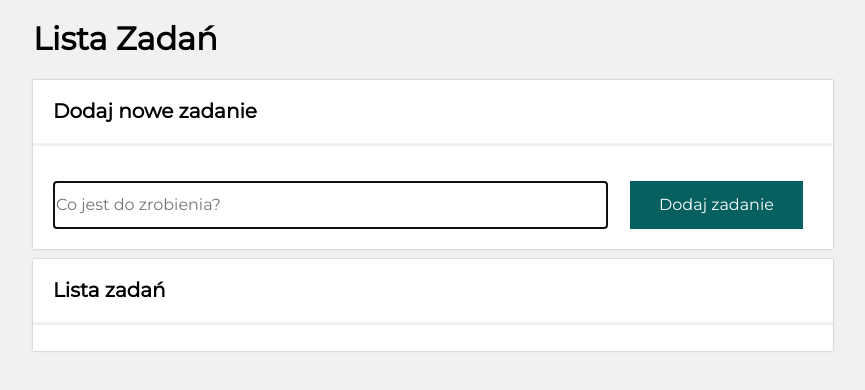
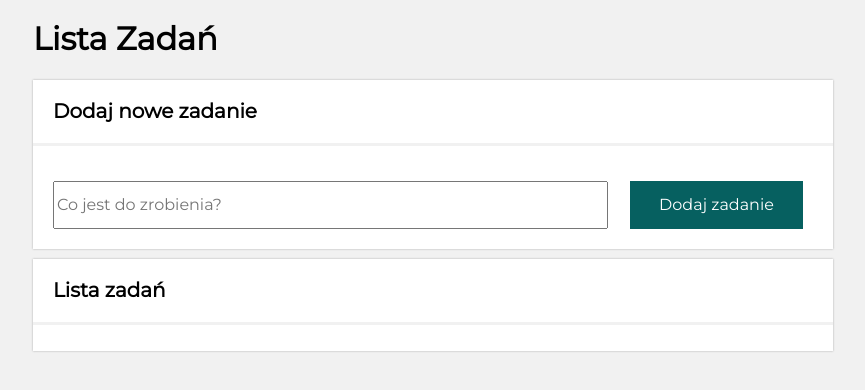
Before and after one commit to Gosia-Magdzik/todo-list-react, a React (Create React App) app: page / in a window 1280 px wide. Shown: the top 390 px of the page, without its empty margins (207-1072 px from the left). Built offline with nearby package versions, Linux system fonts and the light colour scheme.

Commit message:
autofocus from vanilla JS deleted

```diff
--- a/src/form/index.js
+++ b/src/form/index.js
@@ -19,7 +19,7 @@ const onFormSubmit = (event) => {
             <input
                 value={newTaskContent}
                 className="form__input"
-                placeholder="Co jest do zrobienia?" autoFocus
+                placeholder="Co jest do zrobienia?"
                 onChange={({target}) => setNewTaskContent(target.value)}
             />
             <button className="form__button ">Dodaj zadanie</button>
```
